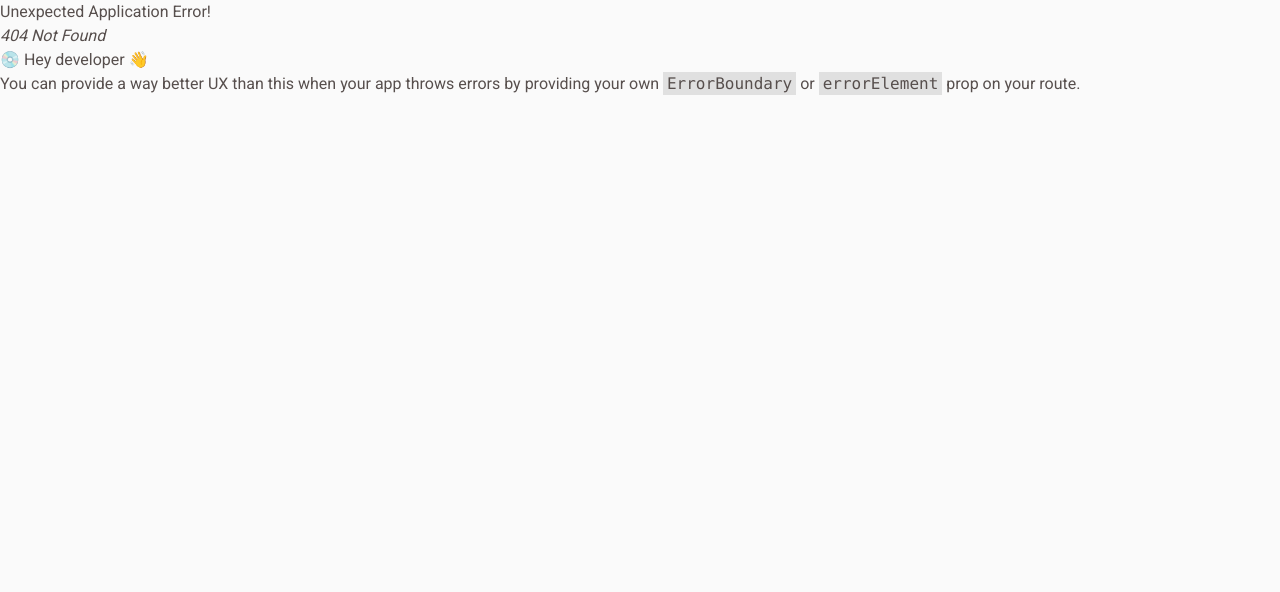
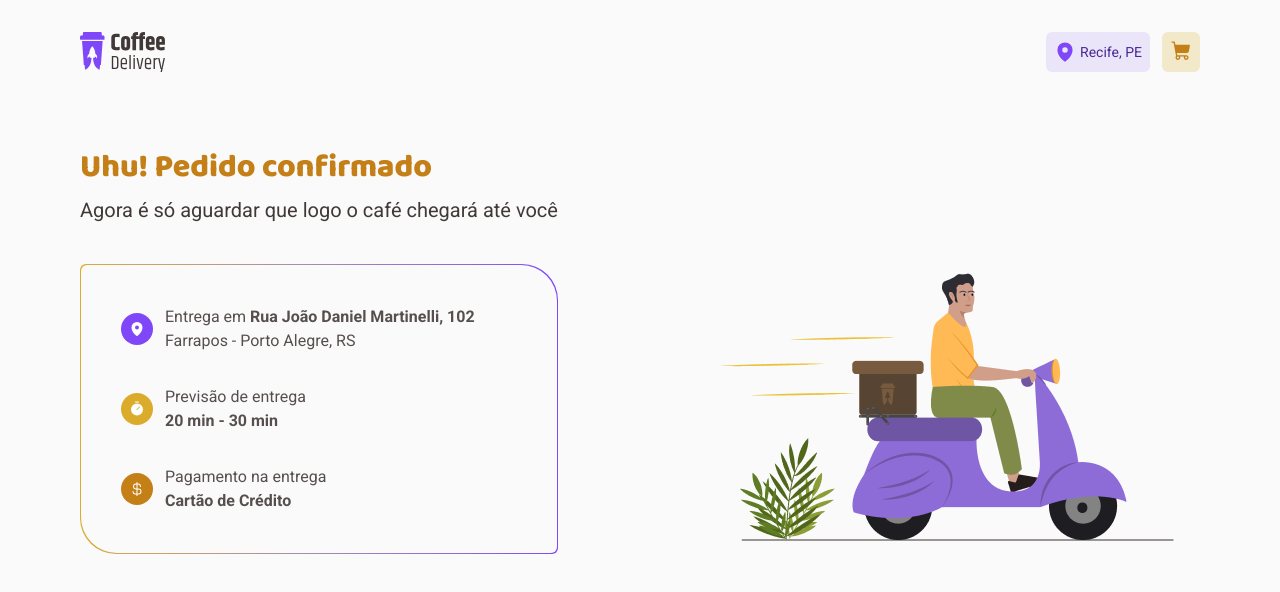
Before and after one commit to vitorgabs/coffee-delivery, a React (Vite) app: page /success in a window 1280 px wide. Before the commit this address had no page. Shown: the top 592 px of the page. Built offline with nearby package versions, Linux system fonts and the light colour scheme.

Commit message:
feat: create a success page and add it to routes

```diff
--- /dev/null
+++ b/src/pages/success.tsx
@@ -0,0 +1,62 @@
+import { CurrencyDollar, MapPin, Timer } from '@phosphor-icons/react'
+
+import delivery from '../assets/delivery.png'
+
+export function Success() {
+  return (
+    <main className="mx-auto mt-10 flex max-w-6xl items-end justify-between gap-26">
+      <div>
+        <h1 className="font-heading text-yellow-dark mb-1 text-[2rem] font-extrabold">
+          Uhu! Pedido confirmado
+        </h1>
+        <span className="text-subtitle text-xl">
+          Agora é só aguardar que logo o café chegará até você
+        </span>
+
+        <div className="from-yellow to-purple rounded-tr-5xl rounded-bl-5xl mt-10 rounded-tl-md rounded-br-md border border-transparent bg-gradient-to-r bg-origin-border">
+          <div className="bg-background rounded-tr-5xl rounded-bl-5xl space-y-8 rounded-tl-md rounded-br-md p-10">
+            <div className="flex items-center gap-3">
+              <span className="bg-purple rounded-full p-2">
+                <MapPin weight="fill" className="size-4 text-white" />
+              </span>
+
+              <div className="flex flex-col">
+                <span>
+                  Entrega em{' '}
+                  <span className="font-bold">
+                    Rua João Daniel Martinelli, 102
+                  </span>
+                </span>
+                <span>Farrapos - Porto Alegre, RS</span>
+              </div>
+            </div>
+
+            <div className="flex items-center gap-3">
+              <span className="bg-yellow rounded-full p-2">
+                <Timer weight="fill" className="size-4 text-white" />
+              </span>
+
+              <div className="flex flex-col">
+                <span>Previsão de entrega</span>
+                <span className="font-bold">20 min - 30 min</span>
+              </div>
+            </div>
+
+            <div className="flex items-center gap-3">
+              <span className="bg-yellow-dark rounded-full p-2">
+                <CurrencyDollar className="size-4 text-white" />
+              </span>
+
+              <div className="flex flex-col">
+                <span>Pagamento na entrega</span>
+                <span className="font-bold">Cartão de Crédito</span>
+              </div>
+            </div>
+          </div>
+        </div>
+      </div>
+
+      <img src={delivery} />
+    </main>
+  )
+}
--- a/src/routes.ts
+++ b/src/routes.ts
@@ -3,6 +3,7 @@ import { createBrowserRouter } from 'react-router'
 import { App } from './app'
 import { Home } from './pages/home'
 import { Checkout } from './pages/checkout'
+import { Success } from './pages/success'
 
 export const router = createBrowserRouter([
   {
@@ -17,6 +18,10 @@ export const router = createBrowserRouter([
         path: '/checkout',
         Component: Checkout,
       },
+      {
+        path: '/success',
+        Component: Success,
+      },
     ],
   },
 ])
```
Also changed, not shown: src/assets/delivery.png (added).
